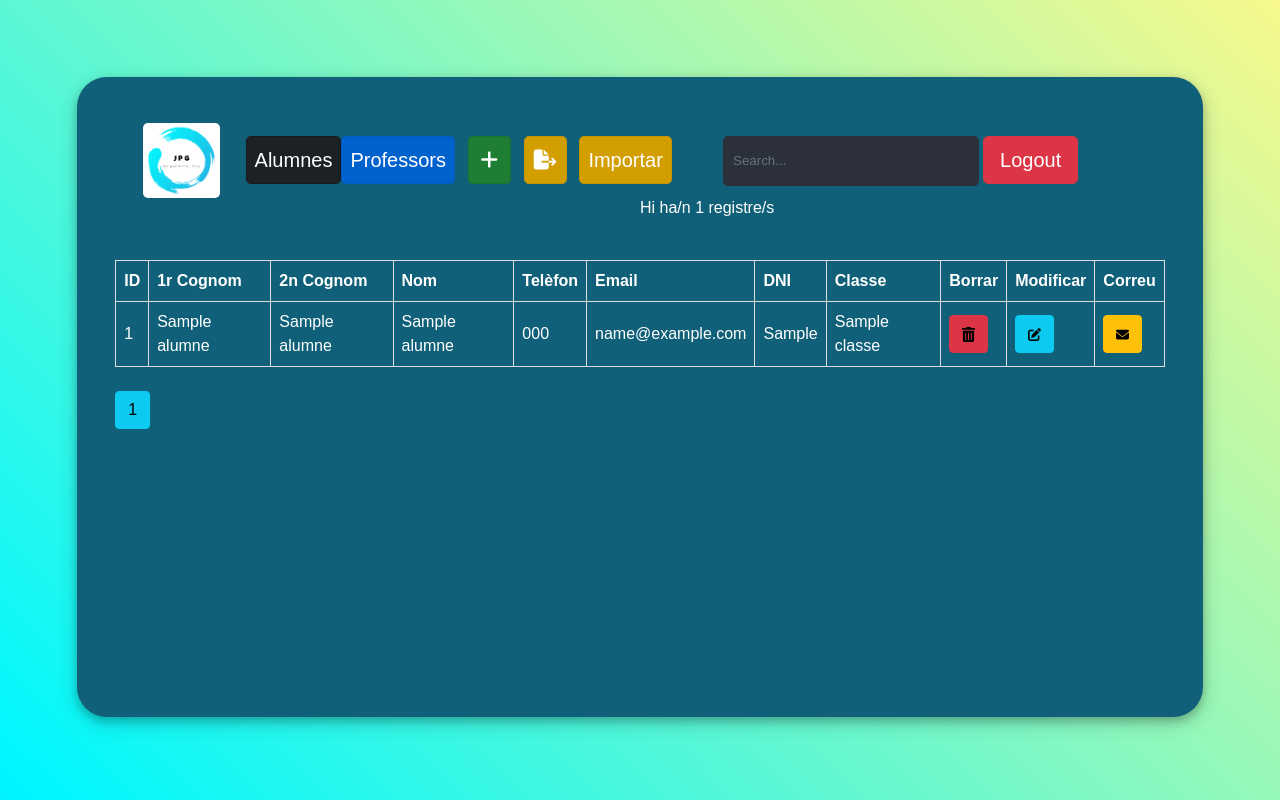
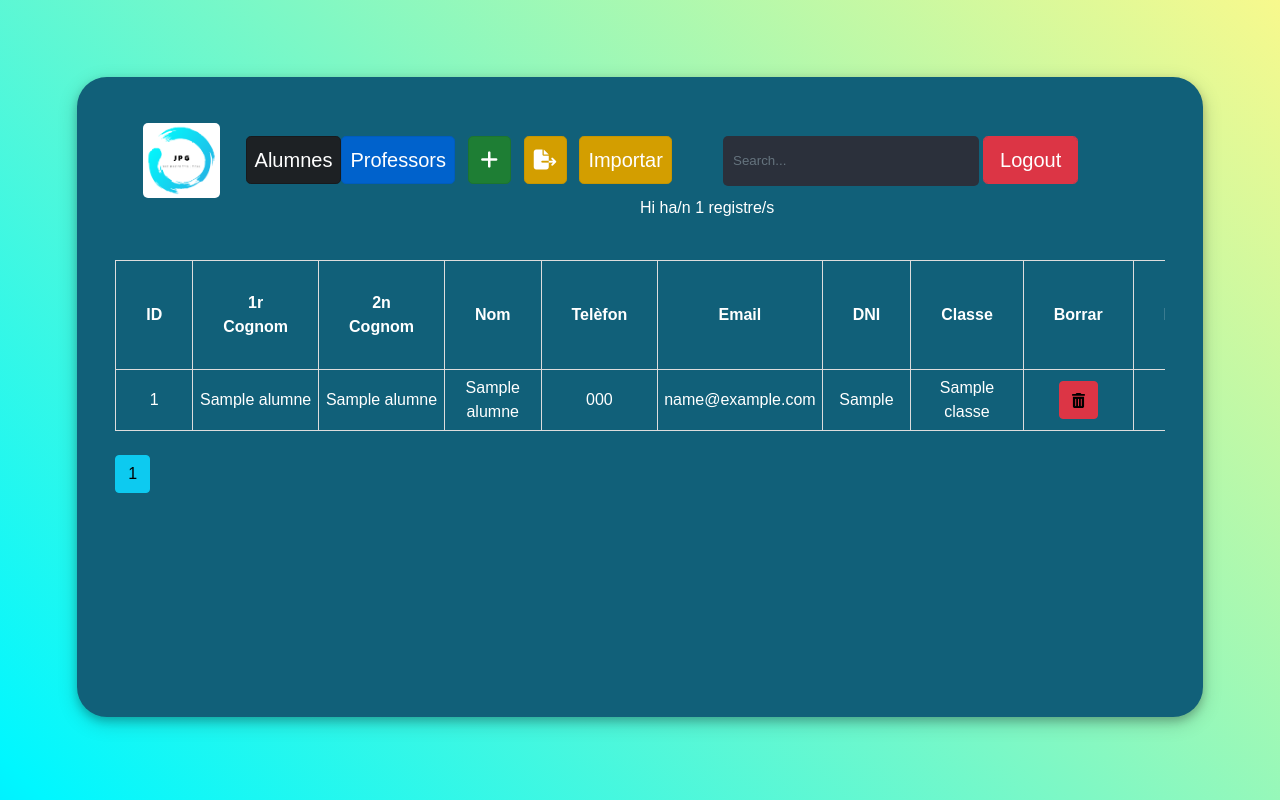
Before and after one commit to Atsirgas/Pro01_2122, a PHP site: page /view/mostrar.php?id=alu in a window 1280 px wide. Run offline with PHP 8.4, Linux system fonts and the light colour scheme; the visitor is signed in with stand-in values (Sample User, id 1); tables that the repository leaves empty or names only in its code hold one stand-in row (values such as "Sample post"); some libraries are stand-ins or nearby versions.

Commit message:
26/05/2022

```diff
--- a/css/styles.css
+++ b/css/styles.css
@@ -231,8 +231,12 @@ table {
 td,
 th {
     border: 1px solid #dddddd;
-    text-align: left;
-    padding: 8px;
+    text-align: center;
+    padding: 6px;
+}
+
+th {
+    padding: 30px;
 }
 
 tr:nth-child(even) {
@@ -716,6 +720,7 @@ input[type="file"]:hover {
         padding-left: 4vw;
     }
     table {
+        display: block;
         overflow-x: auto;
     }
     #loged {
--- a/view/insertCSV-prof.php
+++ b/view/insertCSV-prof.php
@@ -53,7 +53,7 @@ if(($fichero['size']<200*1024) && ($fichero['type']=="text/csv")){
                             $cont++;
                             continue;
                         }
-                        $campos = explode(";",$linea);
+                        $campos = explode(",",$linea);
                         // echo $campos[3];
                         // echo "<br>";
                         $id=$campos[0];
@@ -65,7 +65,7 @@ if(($fichero['size']<200*1024) && ($fichero['type']=="text/csv")){
                         /* echo $email; */
                         $dept=$campos[6];
                         if (!in_array($campos[5],$lista_emails)) {
-                            $sql = "INSERT INTO `tbl_professor` (`nom_prof`, `cognom1_prof`,`cognom2_prof`,`email_prof`,`telf`,`dept`) VALUES ('$nombre', '$apellido1', '$apellido2', '$email', '$telefono', '$dept')";
+                            $sql = "INSERT INTO `tbl_professor` (`nom_prof`, `cognom1_prof`,`cognom2_prof`,`email_prof`,`telf`,`dept`,`password_prof`) VALUES ('$nombre', '$apellido1', '$apellido2', '$email', '$telefono', '$dept','7110eda4d09e062aa5e4a390b0a572ac0d2c0220')";
                             $insert = mysqli_query($connection, $sql);
                             /* echo $sql; */
                             echo '<br>';
--- a/view/mostrar.php
+++ b/view/mostrar.php
@@ -309,7 +309,7 @@ $dept=mysqli_query($connection, $departamento); */
                     }
 
                     echo '<br>';
-                    echo '<table class="table-hover">';
+                    echo '<table class="table-hover tabla">';
                     echo '<tr>';
                     echo '<th>ID</th>';
                     echo '<th>1r Cognom</th>';
--- a/view/profesores-prueba-insert.csv
+++ b/view/profesores-prueba-insert.csv
@@ -1 +1 @@
-id;apellido1;apellido2;nombre;telefono;email
+id;apellido1,apellido2,nombre,telefono,email
```
